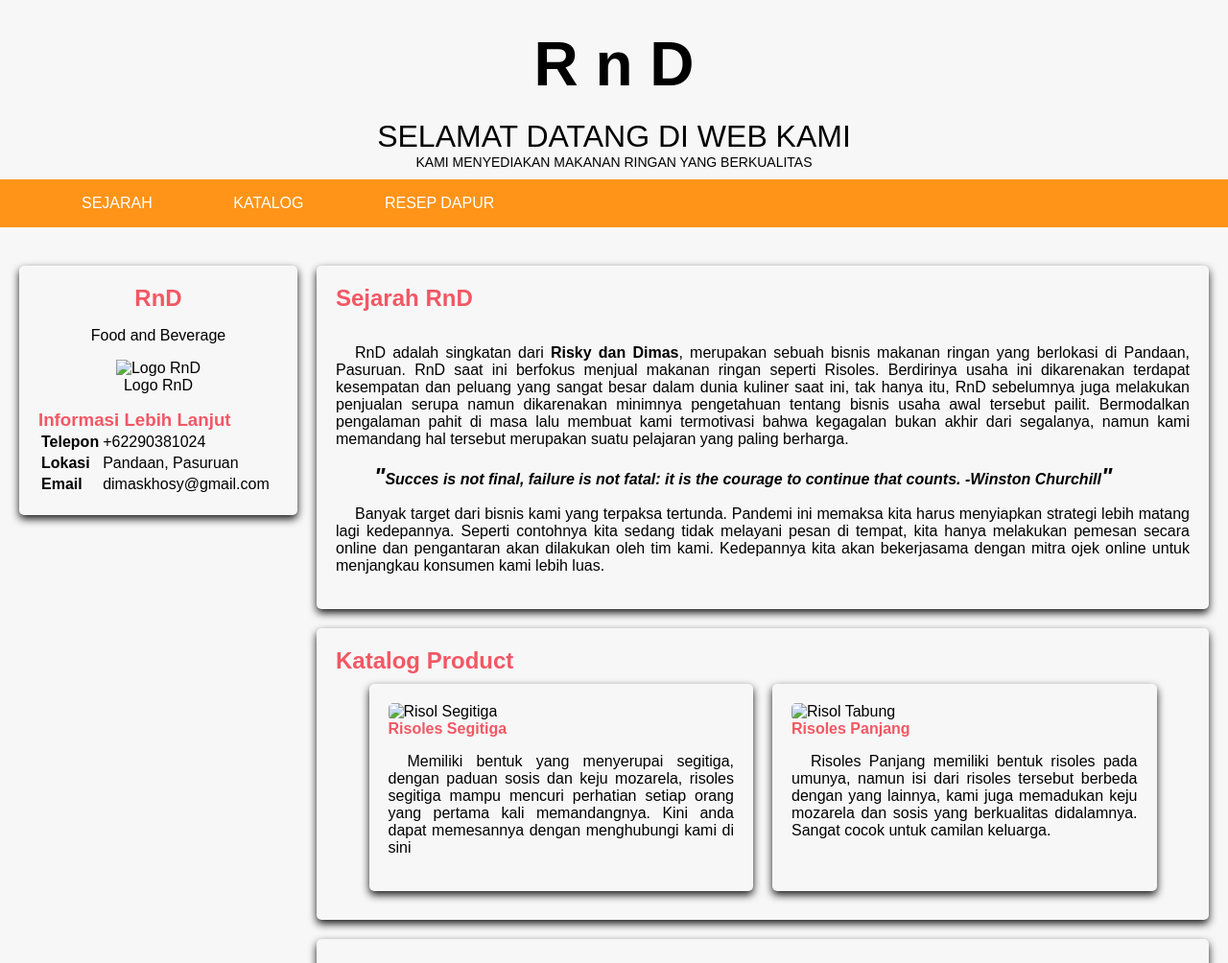
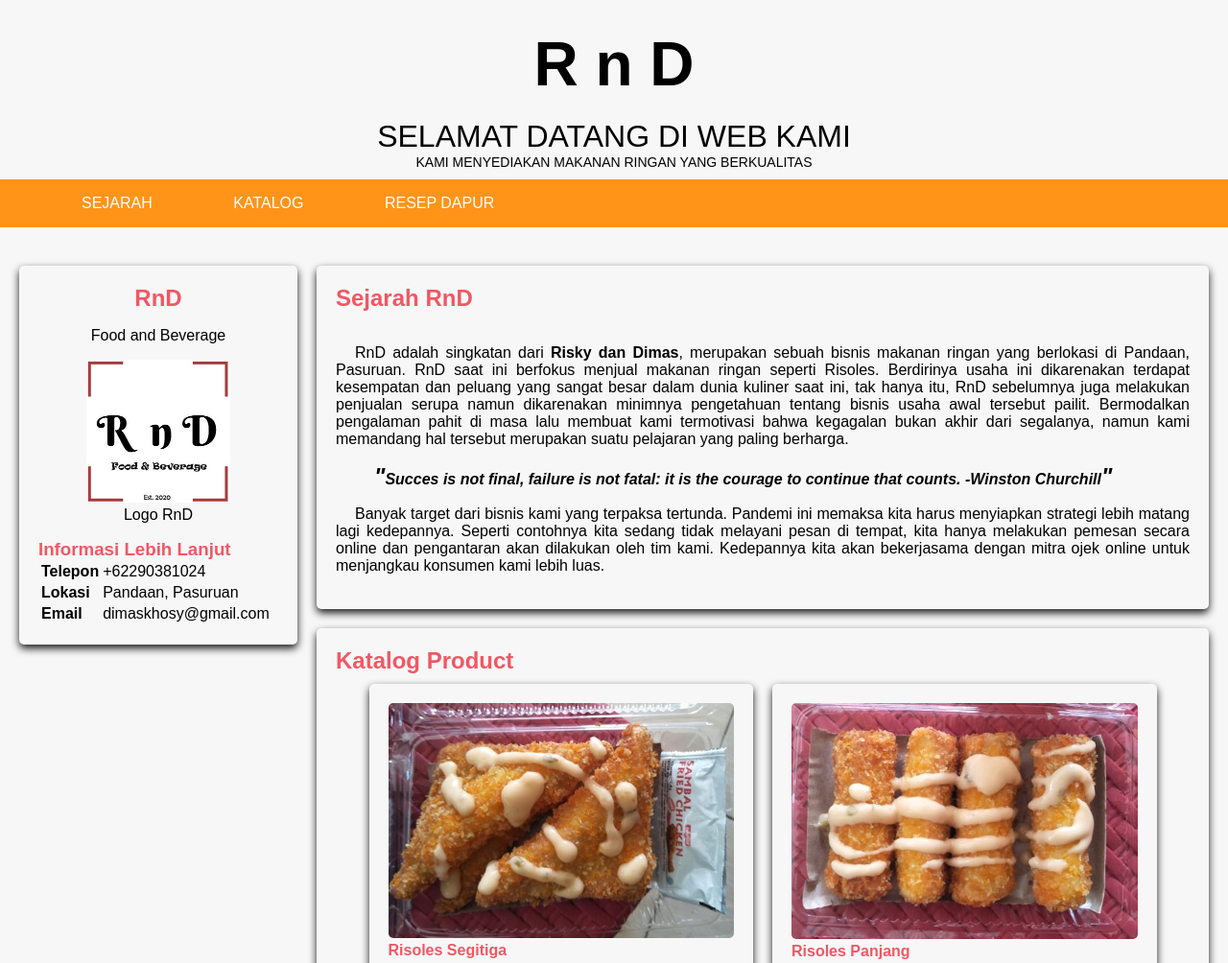
Before and after one commit to dimaskhosyi/personalcv, a plain HTML site: page index.html in a window 1280 px wide. Shown: the top 1004 px of the page at 96% size. Drawn offline with Linux system fonts and the light colour scheme; a script that the page names is missing; a web font is replaced by a local one.

Commit message:
Update index.html

```diff
--- a/index.html
+++ b/index.html
@@ -35,12 +35,12 @@
 				<h2>Katalog Product</h2>
 				<div class="double">
 					<section class="card2">
-						<img src="assets/risolsegitiga.jpg" alt="Risol Segitiga">
+						<img src="risolsegitiga.jpg" alt="Risol Segitiga">
 						<h4>Risoles Segitiga</h4>
 						<p>Memiliki bentuk yang menyerupai segitiga, dengan paduan sosis dan keju mozarela, risoles segitiga mampu mencuri perhatian setiap orang yang pertama kali memandangnya. Kini anda dapat memesannya dengan menghubungi kami di sini</p>
 					</section>
 					<section class="card2">
-						<img src="assets/risoltabung.jpg" alt="Risol Tabung">
+						<img src="risoltabung.jpg" alt="Risol Tabung">
 						<h4>Risoles Panjang</h4>
 						<p>Risoles Panjang memiliki bentuk risoles pada umunya, namun isi dari risoles tersebut berbeda dengan yang lainnya, kami juga memadukan keju mozarela dan sosis yang berkualitas didalamnya. Sangat cocok untuk camilan keluarga.</p>
 					</section>
@@ -88,7 +88,7 @@
 					<h2>RnD</h2>
 					<p>Food and Beverage</p>
 					<figure>
-						<img src="assets/rnd.jpg" alt="Logo RnD">
+						<img src="rnd.jpg" alt="Logo RnD">
 						<figcaption>Logo RnD</figcaption>
 					</figure>
 				</header>
```
